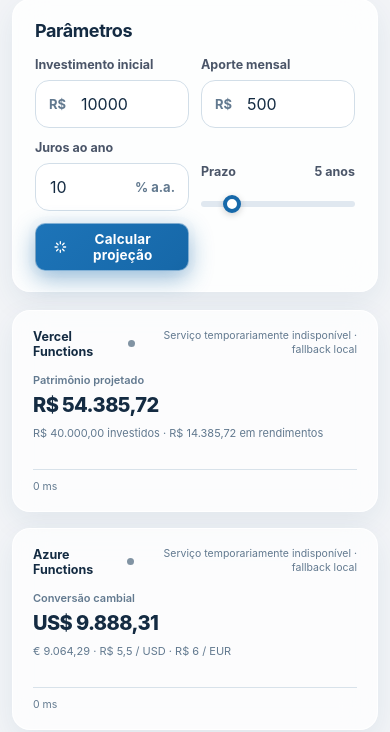
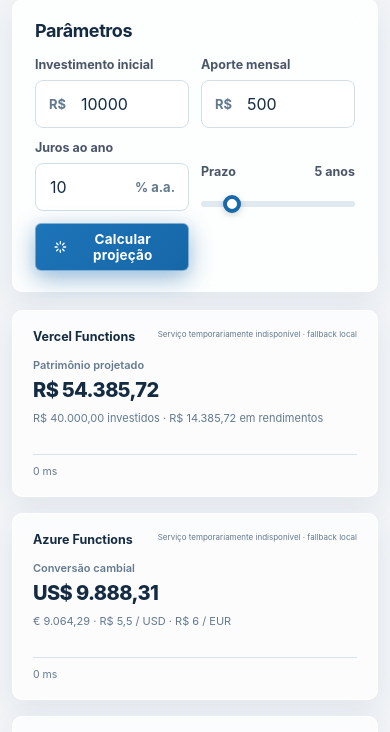
Before and after one commit to Pedro-Cavenaghi/Saasmulticloud, a website: page frontend-app/index.html in a window 390 px wide. Shown: the part 70-802 px from the top of the page. Drawn offline with Linux system fonts and the light colour scheme; no server answers.

Commit message:
ajuste de estilos: redução dos valores de raio e tamanho de fonte para melhor responsividade

```diff
--- a/frontend-app/index.html
+++ b/frontend-app/index.html
@@ -36,9 +36,9 @@
       --toast-bg: #173b5e;
       --toast-border: #365775;
       --toast-text: #ffffff;
-      --radius-sm: 10px;
-      --radius-md: 14px;
-      --radius-lg: 18px;
+      --radius-sm: 6px;
+      --radius-md: 8px;
+      --radius-lg: 10px;
       --radius-pill: 9999px;
     }
 
@@ -479,9 +479,7 @@
       min-width: 0;
       padding: 18px 20px;
       border-radius: var(--radius-lg);
-      border-color: var(--card-border-subtle);
       background: var(--glass-card);
-      box-shadow: var(--shadow);
     }
 
     .module-head {
@@ -502,7 +500,7 @@
       display: inline-flex;
       align-items: center;
       gap: 6px;
-      font-size: 10.5px;
+      font-size: 8px;
       line-height: 1.35;
       color: var(--muted);
       text-align: right;
@@ -510,8 +508,7 @@
 
     .module-status::before {
       content: "";
-      width: 7px;
-      height: 7px;
+
       flex: none;
       border-radius: 50%;
       background: var(--blue);
```
